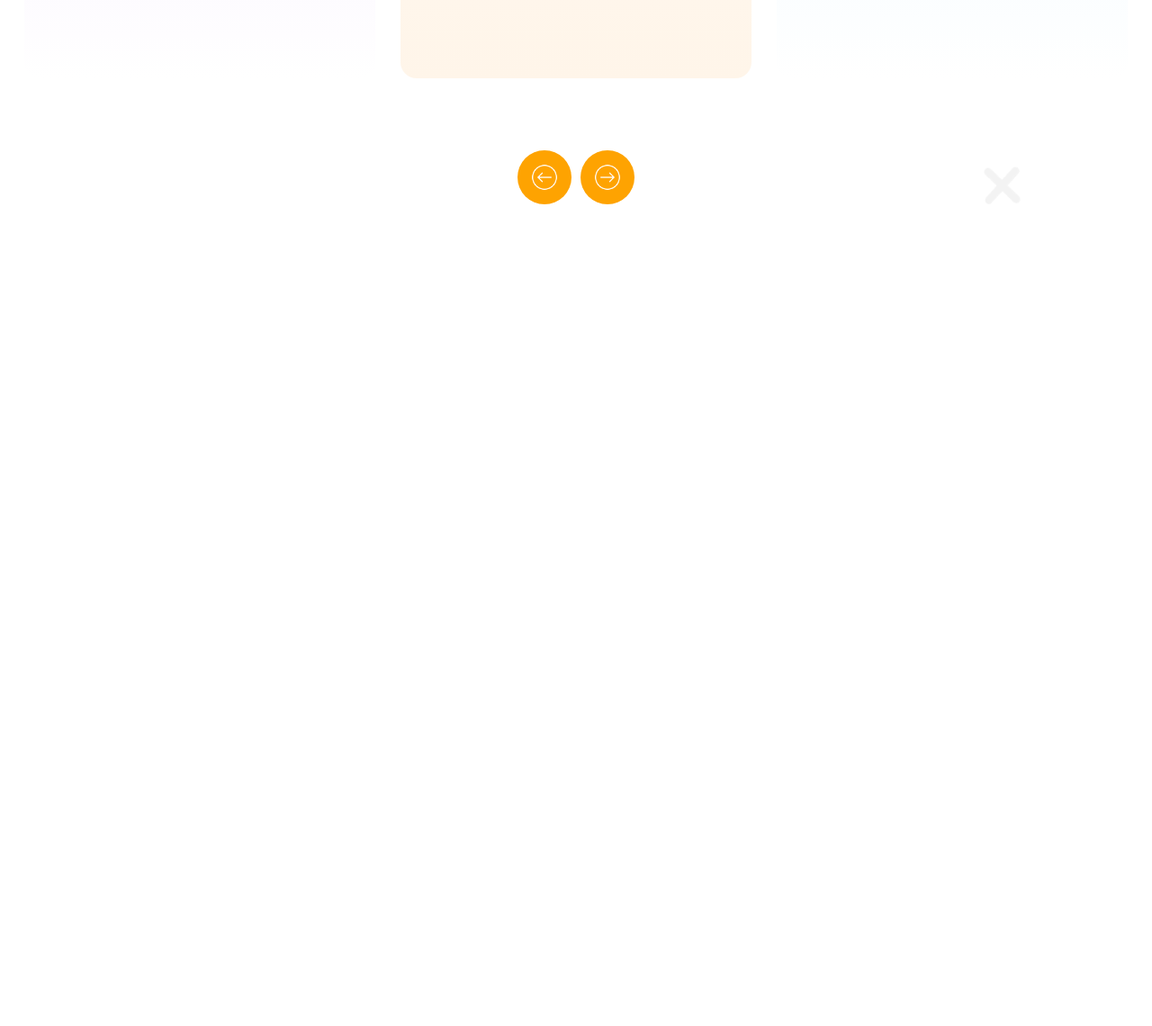
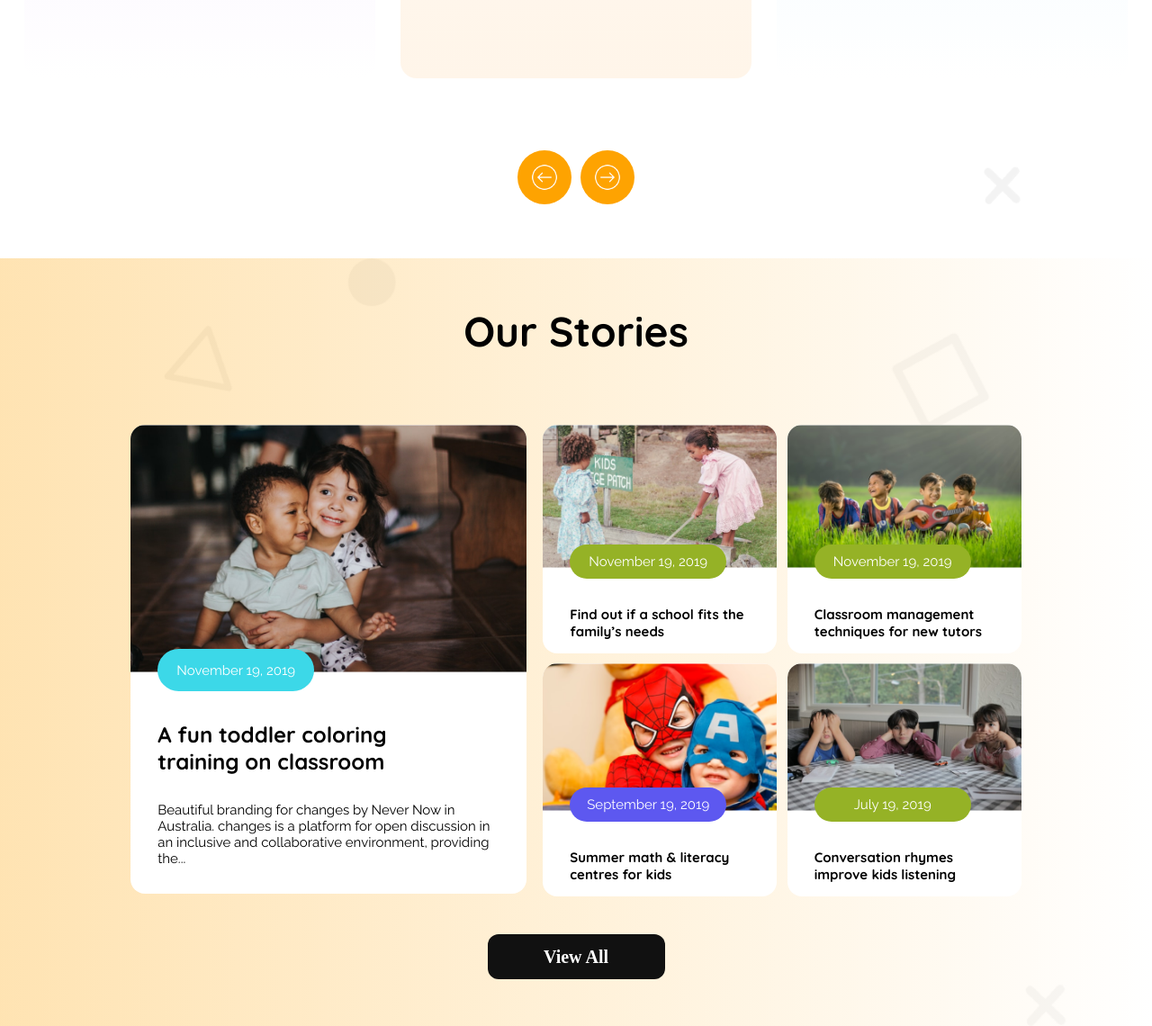
Before and after one commit to afikAfikur/kids-school, a plain HTML site: page index.html in a window 1280 px wide. Shown: the part 1288-2428 px from the top of the page at 90% size. Before the commit the page ends 1575 px from the top, so only its background shows below. Drawn offline with Linux system fonts and the light colour scheme.

Commit message:
done with third section

```diff
--- a/index.html
+++ b/index.html
@@ -95,6 +95,61 @@ mu sdis parturient</p>
                 </div>
             </div>
         </section>
+        <section class="makinf_worse">
+            <div class="third_sec">
+                <div>
+                    <h1 class="stan quicksand-primary_font our">Our Stories</h1>
+                </div>
+                <div class="container_third_sec">
+                    <div class="funtodler">
+                        <div ><img class="third_sec_image" src="./assets/story-1.png" alt=""></div>
+                        <div class="date raleway-secondary_font">November 19, 2019</div>
+                        <h4 class="quicksand-primary_font  fun">A fun toddler coloring training on
+                            classroom</h4>
+                            <p class="beau raleway-secondary_font">Beautiful branding for changes by Never Now in Australia.
+changes is a platform for open discussion in an inclusive and
+collaborative environment, providing the...</p>
+                    </div>
+                    <div class="insided-container_io">
+                        <div class="insided_io">
+                            <img class="third_sec_image" src="./assets/story-2.png" alt="">
+                            <div class="date raleway-secondary_font sec_date">November 19, 2019</div>
+                            <div>
+                                <p class="find_out quicksand-primary_font">Find out if a school fits the
+family’s needs</p>
+                            </div>
+                        </div>
+                        <div class="insided_io">
+                            <img class="third_sec_image" src="./assets/story-3.png" alt="">
+                            <div class="date raleway-secondary_font sec_date">November 19, 2019</div>
+                            <div>
+                                <p class="find_out quicksand-primary_font">Classroom management
+techniques for new tutors</p>
+                            </div>
+                        </div>
+                        <div class="insided_io">
+                            <img class="third_sec_image" src="./assets/story-4.png" alt="">
+                            <div style="background-color: rgba(93, 88, 240, 1);" class="date raleway-secondary_font sec_date">September 19, 2019</div>
+                            <div>
+                                <p class="find_out quicksand-primary_font">Summer math & literacy
+centres for kids</p>
+                            </div>
+                        </div>
+                         <div class="insided_io">
+                            <img class="third_sec_image" src="./assets/story-5.png" alt="">
+                            <div  class="date raleway-secondary_font sec_date">July 19, 2019</div>
+                            <div>
+                                <p class="find_out quicksand-primary_font">Conversation rhymes
+improve kids listening</p>
+                            </div>
+                        </div>
+                    </div>
+                </div>
+                <div>
+                    <buttom class="enrol">View All</buttom>
+                </div>
+            </div>
+        </section>
     </main>
     <footer>
 
--- a/styels/index.css
+++ b/styels/index.css
@@ -205,7 +205,116 @@ border: none;
   width: 30px;
   height: 30px;
 }
+.date{
+  font-size: 15px;
+  font-weight: normal;
+  width: 174px;
+  height: 47px;
+  border-radius: 48px;
+  background-color: rgba(60, 216, 232, 1);
+  color: white;
+  display: flex;
+  justify-content: center;
+  align-items: center;
+  position: relative;
+  top: -30px;
+  bottom: -0px;
+  left: 30px;
+}
+.fun{
+  font-size: 24px;
+  font-weight: bold;
+  margin: 0;
+  margin-top: 3px;
+  margin-left: 30px;
+  width: 350px;
+}
+.beau{
+  font-size: 15px;
+  font-weight: normal;
+  margin: 0px;
+  margin-top: 30px;
+  margin-left: 30px;
+  width: 380px;
+}
 
+.funtodler{
+  width: 440px;
+  height: calc(254.03px*2 + 13px);
+  border-radius: 16px;
+  background-color: white;
+  position: relative;
+  top: 15px;
+}
+.funtodler:hover{
+  box-shadow: 0 8px 30px rgba(0, 0, 0, 0.08);
+}
+.third_sec_image{
+  width: 100%;
+  height: auto;
+  border-radius: 16px 16px 0px 0px;
+}
+.sec_date{
+  background-color: rgba(149, 178, 38, 1);
+  height: 38px;
+
+}
+.find_out{
+  font-size: 15px;
+  font-weight: bold;
+  margin-left: 30px;
+  margin-right: 30px;
+  margin-top: 0px;
+  margin-bottom: 15px;
+}
+.insided_io{
+  width: 260px;
+  height: auto;
+  border-radius: 16px;
+  background-color: white;
+}
+.insided_io:hover{
+   box-shadow: 0 8px 30px rgba(0, 0, 0, 0.08);
+}
+.container_third_sec{
+
+  display: flex;
+  flex-direction: row;
+  justify-content: center;
+  align-items: center;
+  gap: 18px;
+}
+.insided-container_io{
+  display: grid;
+  height: 491.41px;
+  grid-template-columns: repeat(2,1fr);
+  gap: 11.5px;
+}
+
+.third_sec{
+  display: flex;
+  flex-direction: column;
+  justify-content: center;
+  align-items: center;
+
+  gap: 60px;
+
+
+
+}
+.makinf_worse{
+  margin: 0px;
+ padding-top: 52px;
+ padding-bottom: 52px;
+  background-image: linear-gradient(
+      to right,
+      rgba(254, 163, 1, 0.3),
+      rgba(255, 255, 255, 0.3)
+    ), url(/assets/bg.png);
+  background-position: center;
+
+  background-size: cover;
+}
 @media screen and (max-width:576px)  {
   .header_item-2{
     display: none;
@@ -219,7 +328,9 @@ border: none;
   .header{
     margin: 12px auto;
     width: 90%;
+
   }
+
   .first_sec{
     margin: 12px 16px;
     flex-direction: column-reverse;
```
